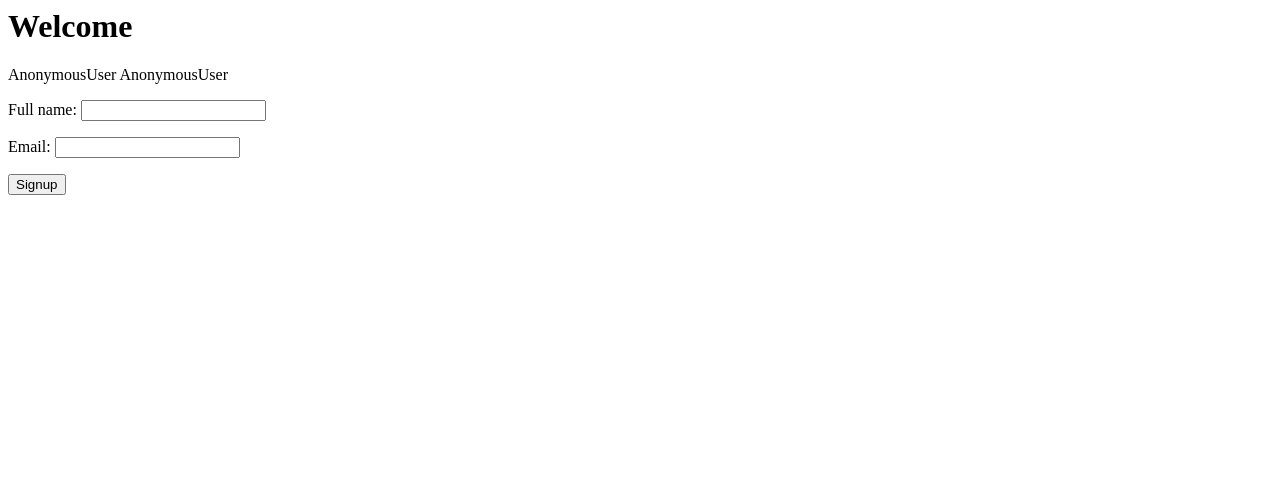
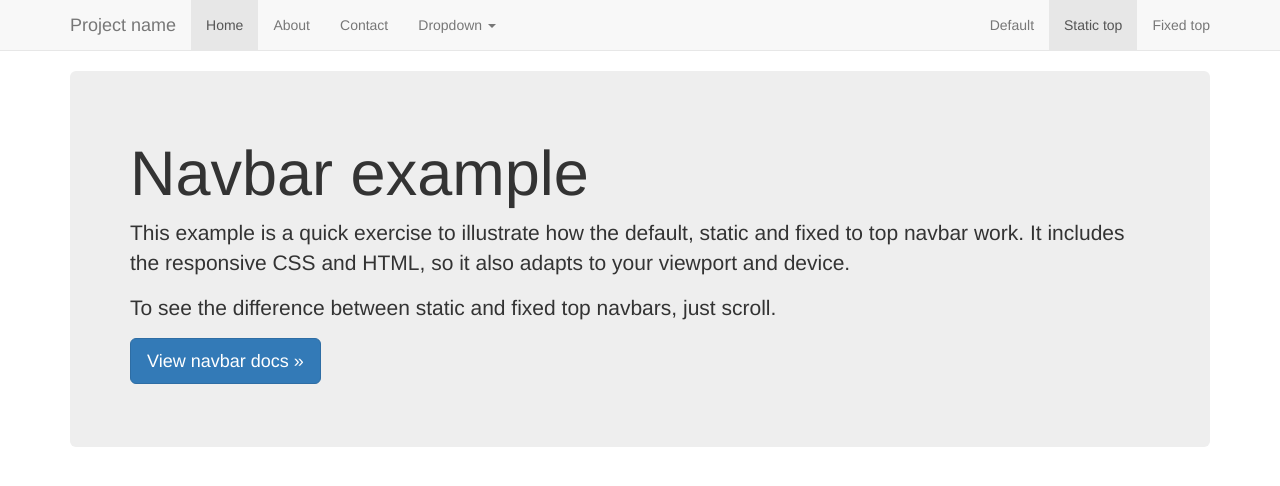
Before and after one commit to Broomspun/trydjango, a Django app: page / in a window 1280 px wide. Shown: the top 486 px of the page. Run offline with Django 3.2, Linux system fonts and the light colour scheme; some libraries are stand-ins or nearby versions.

Commit message:
Add a bootstrap

```diff
--- a/newsletter/views.py
+++ b/newsletter/views.py
@@ -37,7 +37,7 @@ def home(request):
             "title": "Thank you"
         }
 
-    return render(request, 'home.html', context)
+    return render(request, 'base.html', context)
 
 
 def contact(request):
--- a/templates/base.html
+++ b/templates/base.html
@@ -1,10 +1,106 @@
+{% load static %}
+
 <!DOCTYPE html>
 <html lang="en">
-<head>
-    <meta charset="UTF-8">
-    <title>$Title$</title>
-</head>
-<body>
-$END$
-</body>
+  <head>
+    <meta charset="utf-8">
+    <meta http-equiv="X-UA-Compatible" content="IE=edge">
+    <meta name="viewport" content="width=device-width, initial-scale=1">
+    <!-- The above 3 meta tags *must* come first in the head; any other head content must come *after* these tags -->
+    <meta name="description" content="">
+    <meta name="author" content="">
+    <link rel="icon" href="../../favicon.ico">
+
+    <title>Static Top Navbar Example for Bootstrap</title>
+
+    <!-- Bootstrap core CSS -->
+{#    <link href="../../dist/css/bootstrap.min.css" rel="stylesheet">#}
+    <link href="{% static 'css/bootstrap.min.css' %}" rel="stylesheet">
+
+    <!-- IE10 viewport hack for Surface/desktop Windows 8 bug -->
+{#    <link href="../../assets/css/ie10-viewport-bug-workaround.css" rel="stylesheet">#}
+
+    <!-- Custom styles for this template -->
+{#    <link href="navbar-static-top.css" rel="stylesheet">#}
+    <link href="{% static 'css/navbar-static-top.css' %}" rel="stylesheet">
+
+    <!-- Just for debugging purposes. Don't actually copy these 2 lines! -->
+    <!--[if lt IE 9]><script src="../../assets/js/ie8-responsive-file-warning.js"></script><![endif]-->
+{#    <script src="../../assets/js/ie-emulation-modes-warning.js"></script>#}
+
+    <!-- HTML5 shim and Respond.js for IE8 support of HTML5 elements and media queries -->
+    <!--[if lt IE 9]>
+      <script src="https://oss.maxcdn.com/html5shiv/3.7.3/html5shiv.min.js"></script>
+      <script src="https://oss.maxcdn.com/respond/1.4.2/respond.min.js"></script>
+    <![endif]-->
+  </head>
+
+  <body>
+
+    <!-- Static navbar -->
+    <nav class="navbar navbar-default navbar-static-top">
+      <div class="container">
+        <div class="navbar-header">
+          <button type="button" class="navbar-toggle collapsed" data-toggle="collapse" data-target="#navbar" aria-expanded="false" aria-controls="navbar">
+            <span class="sr-only">Toggle navigation</span>
+            <span class="icon-bar"></span>
+            <span class="icon-bar"></span>
+            <span class="icon-bar"></span>
+          </button>
+          <a class="navbar-brand" href="#">Project name</a>
+        </div>
+        <div id="navbar" class="navbar-collapse collapse">
+          <ul class="nav navbar-nav">
+            <li class="active"><a href="#">Home</a></li>
+            <li><a href="#about">About</a></li>
+            <li><a href="#contact">Contact</a></li>
+            <li class="dropdown">
+              <a href="#" class="dropdown-toggle" data-toggle="dropdown" role="button" aria-haspopup="true" aria-expanded="false">Dropdown <span class="caret"></span></a>
+              <ul class="dropdown-menu">
+                <li><a href="#">Action</a></li>
+                <li><a href="#">Another action</a></li>
+                <li><a href="#">Something else here</a></li>
+                <li role="separator" class="divider"></li>
+                <li class="dropdown-header">Nav header</li>
+                <li><a href="#">Separated link</a></li>
+                <li><a href="#">One more separated link</a></li>
+              </ul>
+            </li>
+          </ul>
+          <ul class="nav navbar-nav navbar-right">
+            <li><a href="../navbar/">Default</a></li>
+            <li class="active"><a href="./">Static top <span class="sr-only">(current)</span></a></li>
+            <li><a href="../navbar-fixed-top/">Fixed top</a></li>
+          </ul>
+        </div><!--/.nav-collapse -->
+      </div>
+    </nav>
+
+
+    <div class="container">
+
+      <!-- Main component for a primary marketing message or call to action -->
+      <div class="jumbotron">
+        <h1>Navbar example</h1>
+        <p>This example is a quick exercise to illustrate how the default, static and fixed to top navbar work. It includes the responsive CSS and HTML, so it also adapts to your viewport and device.</p>
+        <p>To see the difference between static and fixed top navbars, just scroll.</p>
+        <p>
+          <a class="btn btn-lg btn-primary" href="../../components/#navbar" role="button">View navbar docs &raquo;</a>
+        </p>
+      </div>
+
+    </div> <!-- /container -->
+
+
+    <!-- Bootstrap core JavaScript
+    ================================================== -->
+    <!-- Placed at the end of the document so the pages load faster -->
+    <script src="https://ajax.googleapis.com/ajax/libs/jquery/1.12.4/jquery.min.js"></script>
+    <script>window.jQuery || document.write('<script src="../../assets/js/vendor/jquery.min.js"><\/script>')</script>
+{#    <script src="../../dist/js/bootstrap.min.js"></script>#}
+    <script src="{% static 'js/bootstrap.min.js' %}"></script>
+    <!-- IE10 viewport hack for Surface/desktop Windows 8 bug -->
+{#    <script src="../../assets/js/ie10-viewport-bug-workaround.js"></script>#}
+    <script src="{% static 'js/ie10-viewport-bug-workaround.js' %}"></script>
+  </body>
 </html>
```
